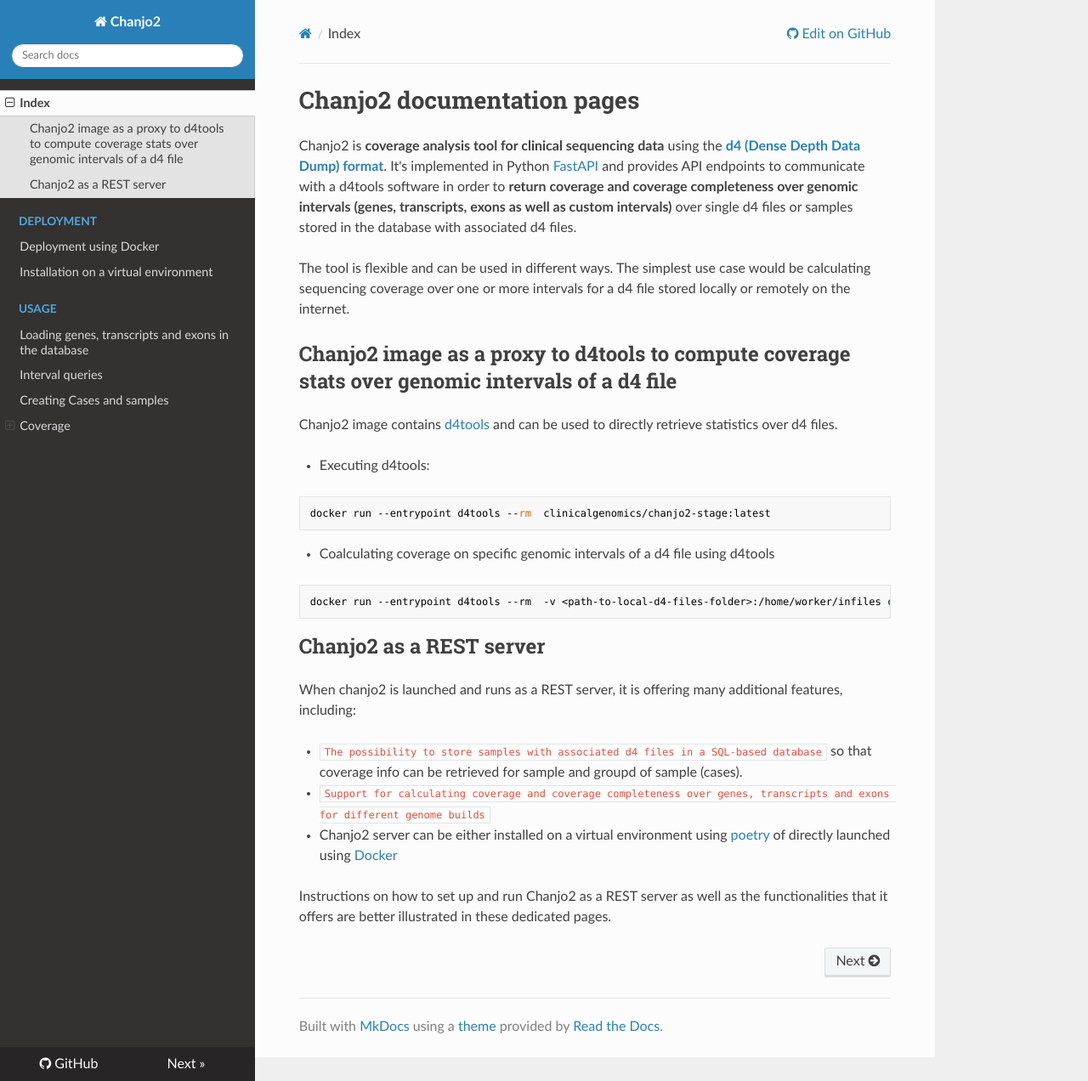
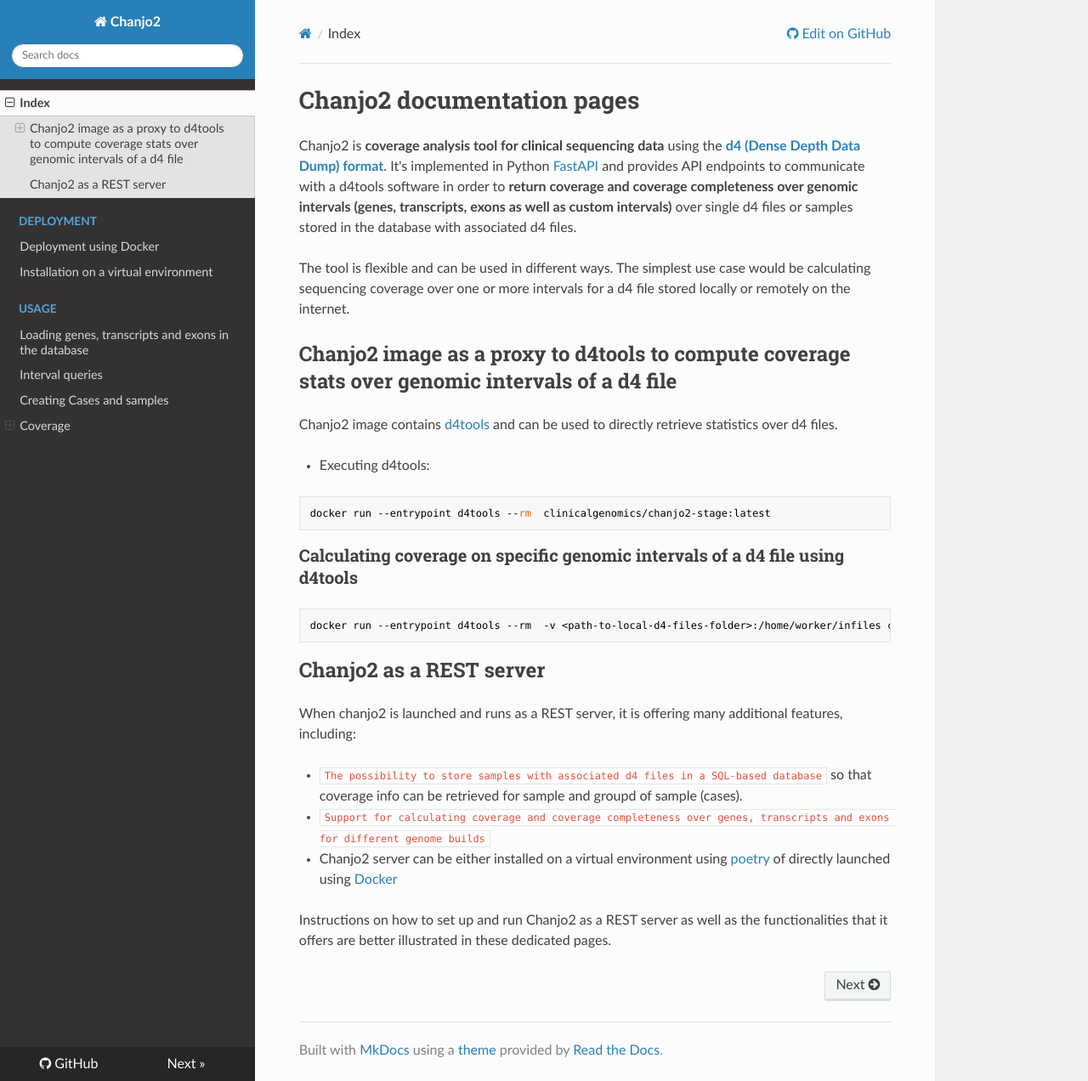
Before and after one commit to Clinical-Genomics/chanjo2, an MkDocs documentation site: the page built from docs/index.md, in a window 1280 px wide and 1272 px high. Shown: the whole window at 85% size. Built offline with MkDocs 1.6.1, drawn with Linux system fonts in a browser that asks for light colours; nearby versions of some CDN libraries.

Commit message:
Update docs/index.md
Co-authored-by: Henrik Stranneheim <henrik.stranneheim@scilifelab.se>

````diff
--- a/docs/index.md
+++ b/docs/index.md
@@ -17,7 +17,7 @@ Chanjo2 image contains [d4tools][d4tools-tool] and can be used to directly retri
 docker run --entrypoint d4tools --rm  clinicalgenomics/chanjo2-stage:latest
 ```
 
-* Coalculating coverage on specific genomic intervals of a d4 file using d4tools
+### Calculating coverage on specific genomic intervals of a d4 file using d4tools
 
 ``` shell
 docker run --entrypoint d4tools --rm  -v <path-to-local-d4-files-folder>:/home/worker/infiles clinicalgenomics/chanjo2-stage:latest view /home/worker/infiles/<d4file.d4> 1:1234560-1234580 X:1234560-1234580
````
